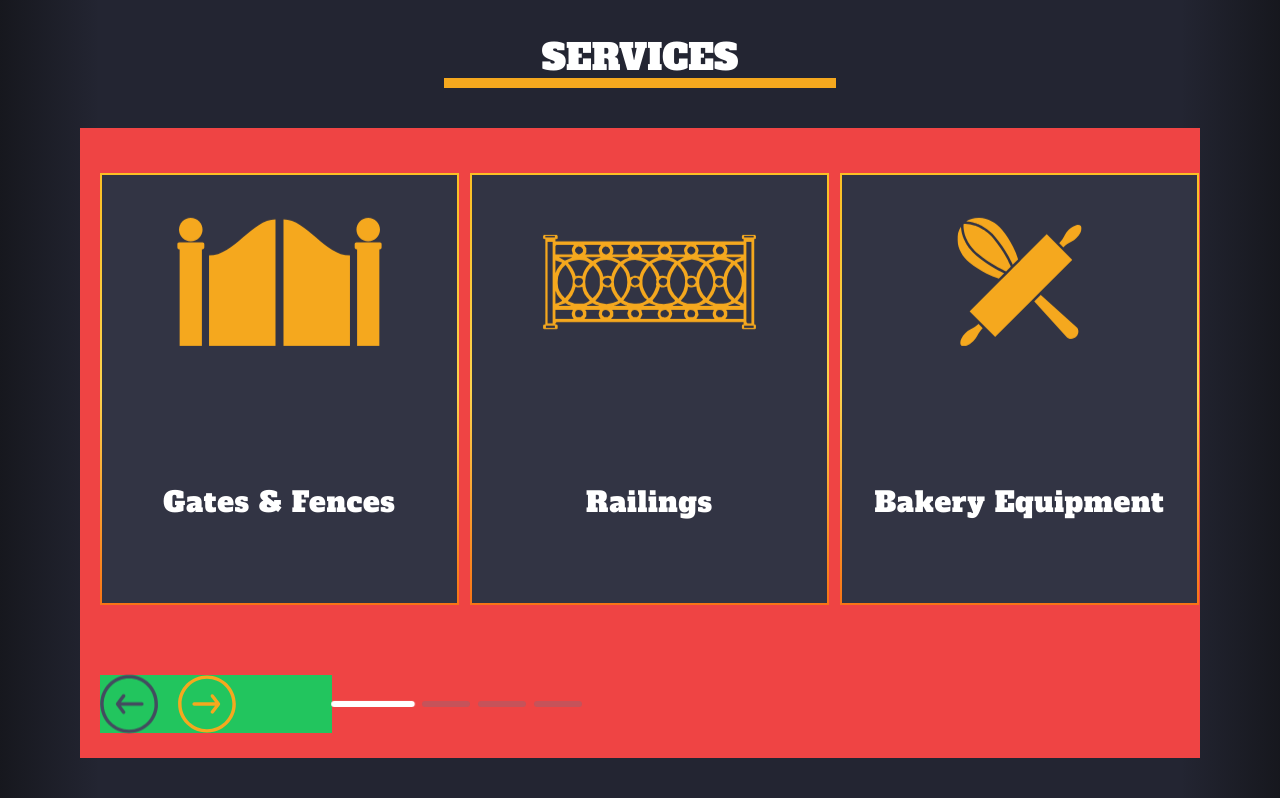
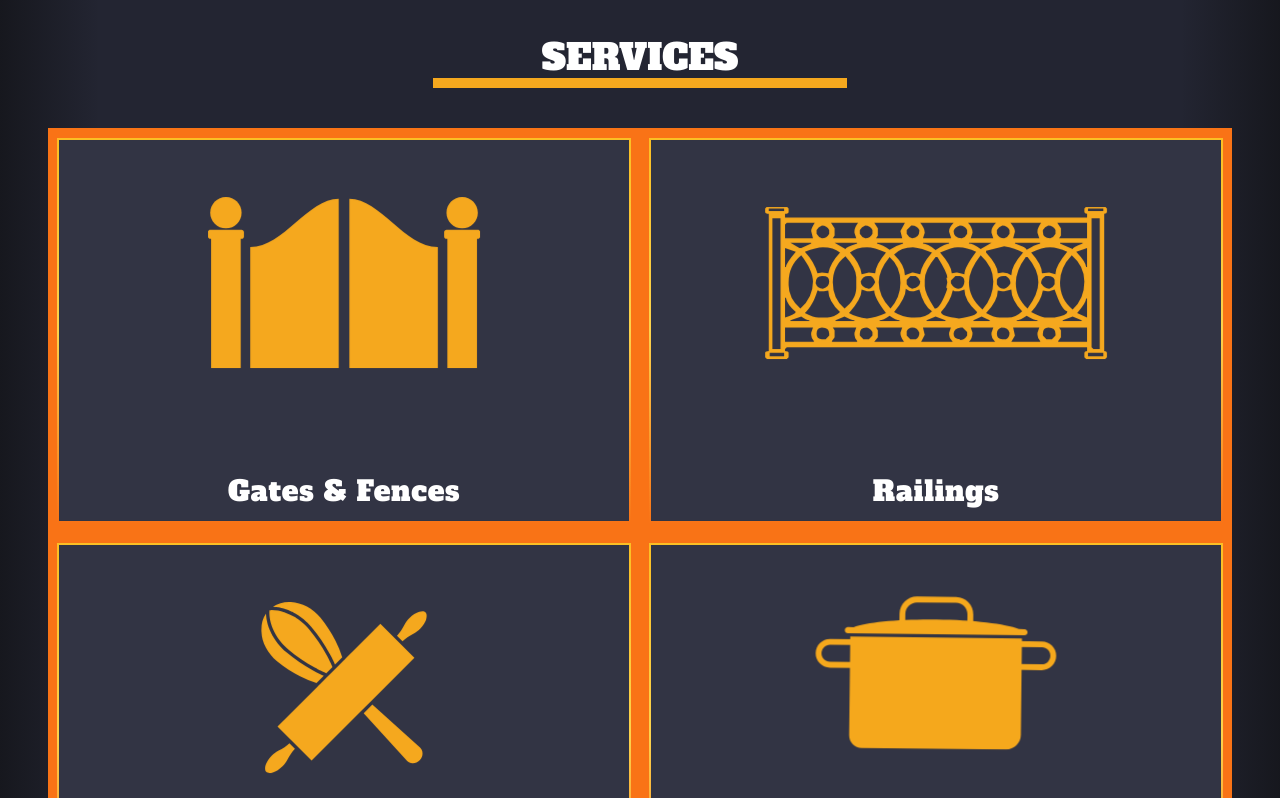
Before and after one commit to Magnum0310/stainless, a React (Vite) app: page / in a window 1280 px wide. Shown: the part 802-1600 px from the top of the page. Built offline with nearby package versions, Linux system fonts and the light colour scheme; a web font is replaced by a local one.

Commit message:
Started modifying ServicePage

```diff
--- a/src/App.jsx
+++ b/src/App.jsx
@@ -56,28 +56,16 @@ function App() {
   return (
     <motion.main className="relative h-full">
       {/* NAVBAR */}
-      <motion.div
-        className="containerBox h-screen snap-start snap-always"
-        id="home"
-      >
+      <motion.div className="containerBox h-screen" id="home">
         <LandingPage />
       </motion.div>
-      <motion.div
-        className="containerBox h-screen snap-start snap-always"
-        id="services"
-      >
+      <motion.div className="containerBox" id="services">
         <ServicesPage />
       </motion.div>
-      <motion.div
-        className="containerBox h-screen snap-start snap-always"
-        id="choose"
-      >
+      <motion.div className="containerBox h-screen" id="choose">
         <ChooseUsPage />
       </motion.div>
-      <motion.div
-        className="containerBox h-screen snap-start snap-always"
-        id="contact"
-      >
+      <motion.div className="containerBox h-screen" id="contact">
         <ContactPage />
       </motion.div>
     </motion.main>
--- a/src/components/ServiceCard.jsx
+++ b/src/components/ServiceCard.jsx
@@ -219,13 +219,12 @@ const ServiceCard = () => {
           whileHover="animate"
           whileTap="animate"
           animate="initial"
-          className="relative z-10 m-5 flex w-[97%] flex-col items-center justify-center  bg-gradient-to-t from-orange-500 via-amber-300 to-amber-400 p-[2px] text-white max-desktop:ml-0 "
+          className="relative z-10 my-5 flex h-[95%] w-[97%] flex-col items-center justify-center bg-gradient-to-t from-orange-500 via-amber-300 to-amber-400 p-[2px] text-white max-desktop:ml-0 "
           key={index}
         >
           {/* INNER CARD */}
           {/* INNER MOST CARD */}
-          {/* <div className="flex h-[99%] w-[99%] flex-col items-center justify-center bg-bgCard lg:px-0 desktop:px-5"> */}
-          <div className="flex h-full w-[100%] flex-col items-center justify-center bg-bgCard  lg:px-0 desktop:px-1">
+          <div className="flex h-full w-[100%] flex-col items-center justify-center bg-bgCard lg:px-0 desktop:px-1">
             <motion.div
               className="relative flex lg:flex-1"
               variants={childVariants}
--- a/src/components/ServicesPage.jsx
+++ b/src/components/ServicesPage.jsx
@@ -1,5 +1,5 @@
 import { useState, useRef, useEffect } from "react";
-import ServiceCard from "../components/ServiceCard";
+import ServiceCard from "./ServiceCard";
 import {
   motion,
   useScroll,
@@ -114,10 +114,10 @@ const ServicesPage = () => {
       initial="initial"
       animate="animate"
       // className="padding-x relative flex h-screen flex-col items-center justify-center overflow-hidden bg-bgSecondary max-desktop:items-start"
-      className="padding-x relative flex h-screen flex-col items-center justify-center overflow-hidden bg-bgSecondary max-desktop:items-start"
+      className="padding-servicepage relative flex flex-col items-center justify-center overflow-hidden bg-bgSecondary max-desktop:items-start"
     >
-      {isInView ? (
-        <>
+      {/* {isInView ? (
+        <> */}
       <motion.div
         variants={hiddenVariants}
         className="relative mt-5 flex w-full flex-col items-center justify-center max-desktop:mt-10 desktop:py-5"
@@ -133,14 +133,10 @@ const ServicesPage = () => {
         variants={scaleVariant}
         initial="initial"
         animate="animate"
-            className="relative z-10 my-10 flex h-full w-full flex-col justify-around overflow-hidden bg-red-500"
+        className="relative z-10 my-10 flex h-full w-full overflow-hidden"
       >
         <motion.div
-              variants={hiddenVariants}
-              drag="x"
-              dragConstraints={{ left: 0, right: 0 }}
-              style={{ x: dragX }}
-              className="relative z-10 grid h-3/4 w-[3000px] grid-cols-8 grid-rows-1 px-5 max-xl:bg-green-500 max-lg:w-[2600px] max-lg:bg-gray-500 max-md:h-4/5 max-md:w-[2000px] max-md:bg-orange-500 max-md:px-0 max-sm:w-[1600px] max-sm:grid-cols-8 max-sm:grid-rows-1 max-sm:bg-violet-500 desktop:h-full desktop:w-full desktop:grid-cols-4 desktop:grid-rows-2"
+          className="relative z-10 grid place-items-center max-desktop:grid-cols-4 max-desktop:grid-rows-2 max-2xl:grid-cols-2 max-2xl:bg-orange-500 max-xl:bg-green-500 max-lg:bg-gray-500 max-md:bg-orange-500 max-sm:bg-violet-500 desktop:h-full desktop:w-full"
           // Added - lg:grid-cols-8 lg:grid-rows-1, w-[2800px]
           // Modified - mdDesktop:w-[3500px] to max-mdDesktop:w-[3500px], xl:w-[3500px]
           // animate={{ translateX: `-${cardIndex * 24.5}%` }}
@@ -153,27 +149,15 @@ const ServicesPage = () => {
         >
           <ServiceCard />
         </motion.div>
-            <div className="relative flex">
+        {/* <div className="relative flex">
           <motion.div className="ml-5 flex  items-center justify-start gap-5 bg-green-500 max-xl:ml-0 max-xl:justify-start">
-                {/* <motion.button
-                  onClick={onPrev}
-                  className="flex rotate-180 justify-end bg-violet-500 desktop:hidden"
-                  disabled={cardIndex === 0 ? true : false}
-                  variants={prevButtonVariant}
-                > */}
             <motion.img
               onClick={onPrev}
               variants={prevButtonVariant}
               src={cardIndex === 0 ? grayArrow : orangeArrow}
               className="w-1/4 rotate-180 cursor-pointer  max-xl:w-1/4 desktop:hidden"
             />
-                {/* </motion.button> */}
-                {/* <motion.button
-                  onClick={onNext}
-                  className="bg-blue-500 desktop:hidden"
-                  disabled={cardIndex === 3 ? true : false}
-                  variants={buttonVariants}
-                > */}
+
             <motion.img
               onClick={onNext}
               variants={buttonVariants}
@@ -181,7 +165,6 @@ const ServicesPage = () => {
               className="w-1/4 cursor-pointer max-xl:w-1/4 desktop:hidden"
               disabled={cardIndex === 3 ? true : false}
             />
-                {/* </motion.button> */}
           </motion.div>
           <motion.div className=" pl-0 max-xl:relative max-xl:right-[7%] max-lg:right-[10%] max-md:right-[13%] max-sm:right-[10%]">
             <motion.ul
@@ -191,47 +174,40 @@ const ServicesPage = () => {
               <motion.li
                 className={`flex ${cardIndex === 0 ? "flex-1 bg-white" : "basis-12 bg-slate-500"} h-[10%] justify-center rounded-full`}
                 animate={
-                      cardIndex === 0
-                        ? { scale: 1.02 }
-                        : { scale: 1, opacity: 0.3 }
+                  cardIndex === 0 ? { scale: 1.02 } : { scale: 1, opacity: 0.3 }
                 }
                 transition={{ ease: "easeInOut" }}
               ></motion.li>
               <motion.li
                 className={`flex ${cardIndex === 1 ? "flex-1 bg-white" : "basis-12 bg-slate-500"} h-[10%] justify-center rounded-full bg-slate-500`}
                 animate={
-                      cardIndex === 1
-                        ? { scale: 1.02 }
-                        : { scale: 1, opacity: 0.3 }
+                  cardIndex === 1 ? { scale: 1.02 } : { scale: 1, opacity: 0.3 }
                 }
                 transition={{ ease: "easeInOut" }}
               ></motion.li>
               <motion.li
                 className={`flex ${cardIndex === 2 ? "flex-1 bg-white" : "basis-12 bg-slate-500"} h-[10%] justify-center rounded-full bg-slate-500`}
                 animate={
-                      cardIndex === 2
-                        ? { scale: 1.02 }
-                        : { scale: 1, opacity: 0.3 }
+                  cardIndex === 2 ? { scale: 1.02 } : { scale: 1, opacity: 0.3 }
                 }
                 transition={{ ease: "easeInOut" }}
               ></motion.li>
               <motion.li
                 className={`flex ${cardIndex === 3 ? "flex-1 bg-white" : "basis-12 bg-slate-500"} h-[10%] justify-center rounded-full bg-slate-500`}
                 animate={
-                      cardIndex === 3
-                        ? { scale: 1.02 }
-                        : { scale: 1, opacity: 0.3 }
+                  cardIndex === 3 ? { scale: 1.02 } : { scale: 1, opacity: 0.3 }
                 }
                 transition={{ ease: "easeInOut" }}
               ></motion.li>
             </motion.ul>
           </motion.div>
-            </div>
+        </div> */}
       </motion.div>
-        </>
-      ) : (
+      {/* </> */}
+      {/* ) : (
         <></>
-      )}
+      )
+      } */}
       <div className="pointer-events-none absolute bottom-0 left-0 top-0  w-[10vw] max-w-[100px] bg-gradient-to-r from-neutral-950/50 to-neutral-950/0" />
       <div className="pointer-events-none absolute bottom-0 right-0 top-0  w-[10vw] max-w-[100px] bg-gradient-to-l from-neutral-950/50 to-neutral-950/0" />
       <div className="pointer-events-none absolute bottom-0 top-0 -z-10 w-full bg-gradient-to-t from-gray-900/80 via-gray-500/50 to-gray-900/50 max-md:z-10" />
--- a/src/index.css
+++ b/src/index.css
@@ -26,6 +26,9 @@ html {
   }
   .padding-card {
     @apply px-1 py-1;
+  }
+  .padding-servicepage {
+    @apply px-10 sm:px-12;
   }
   .padding-x {
     @apply px-10 sm:px-20;
```
Lines whose indentation alone changed are shown as unchanged.
